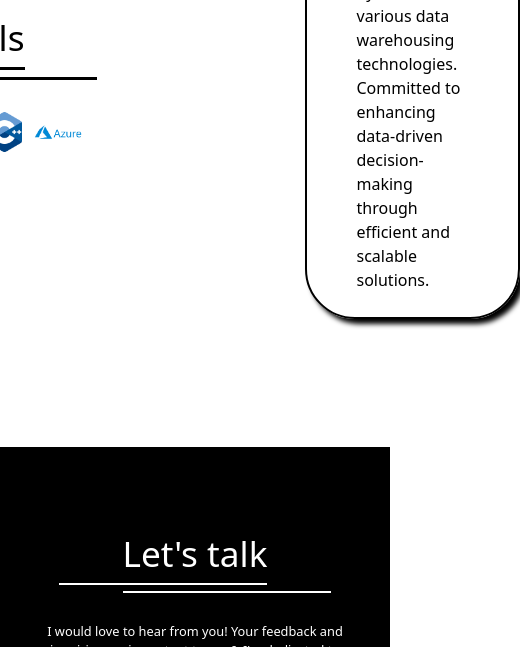
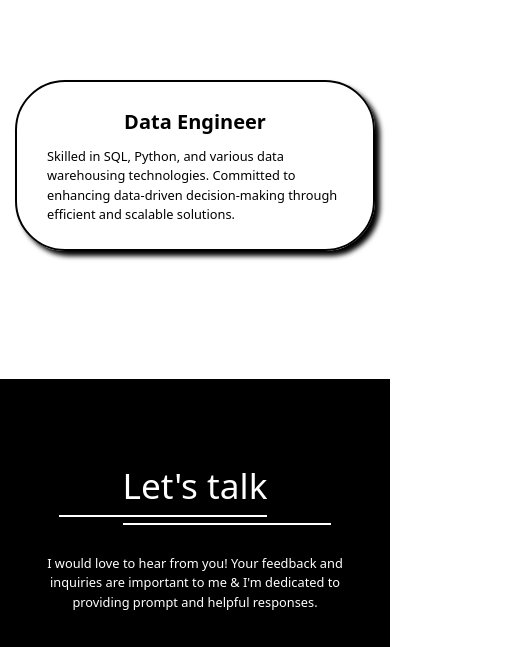
Before and after one commit to UdayNavapet/Portfolio, a plain HTML site: page index.html in a window 390 px wide. Shown: the part 1858-2505 px from the top of the page, 520 px wide, since content can reach past the window. Drawn offline with nearby package versions, Linux system fonts and the light colour scheme.

Commit message:
skills responsive done

```diff
--- a/main.css
+++ b/main.css
@@ -353,6 +353,9 @@ nav ul li a{
     .about-content{
         gap: 10rem;
     }
+    .skills-container{
+        gap: 10rem;
+    }
 }
 @media(max-width:960px){
     .home-matter{
@@ -363,6 +366,9 @@ nav ul li a{
     }
     .about-img img{
         height: 22rem;
+    }
+    .skills-container{
+        gap: 9rem;
     }
 }
 @media(max-width:920px){
@@ -375,7 +381,7 @@ nav ul li a{
     .home-content h5,.home-content p{
         font-size: 1rem;
     }
-    .about-content{
+    .about-content,.skills-container{
         gap: 7rem;
     }
     .about-img img{
@@ -386,7 +392,7 @@ nav ul li a{
     .home-matter{
         gap: 2rem;
     }
-    .about-content{
+    .about-content,.skills-container{
         gap: 6rem;
     }
     .about-img img{
@@ -396,6 +402,9 @@ nav ul li a{
 @media(max-width:860px){
     .home-matter{
         gap: 0;
+    }
+    .skills-container{
+        gap: 4rem;
     }
 }
 @media(max-width:835px){
@@ -451,6 +460,10 @@ nav ul li a{
     .about-matter p{
         text-align: center;
     }
+    .skills-container{
+        flex-direction: column;
+        gap: 6rem;
+    }
 }
 @media(max-width:550px){
     .home-content p{
@@ -468,6 +481,17 @@ nav ul li a{
     .about-matter p{
         padding: 0 2rem;
         text-align: center;
+    }
+    .skills-main-content{
+        max-width: 450px;
+        margin: 0px 15px;
+        padding: 25px 30px;
+    }
+    .skills-main-content .sub-content{
+        font-size: 90%;
+    }
+    .skills-main-content .heading{
+        font-size: 20px;
     }
 }
 @media(max-width:500px){
@@ -502,6 +526,9 @@ nav ul li a{
     .mobile-field .input,.message-field .input{
         width: 91%;
     }
+    .skills-main-content .sub-content{
+        font-size: 80%;
+    }
 }
 @media(max-width:398px){
     nav{
```
